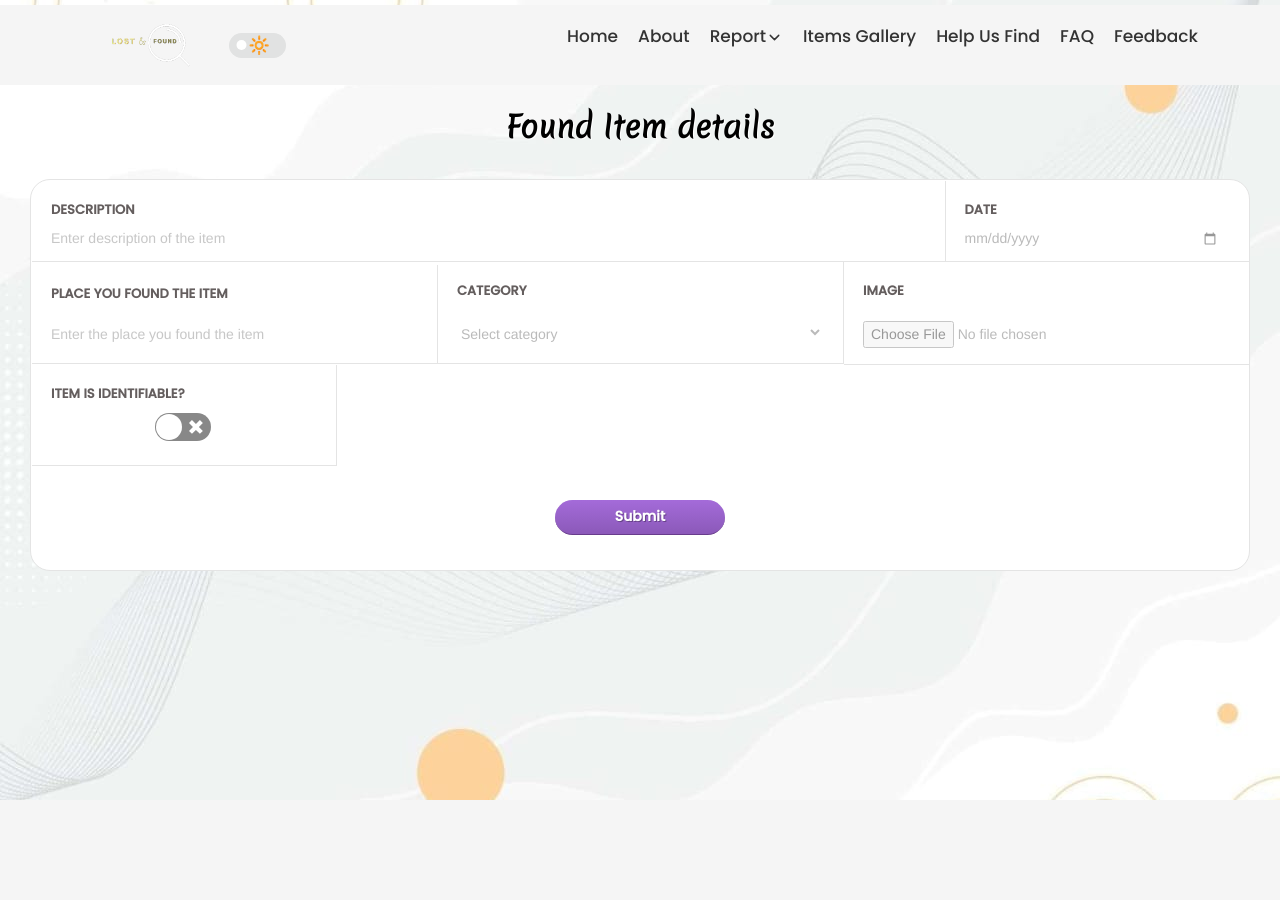
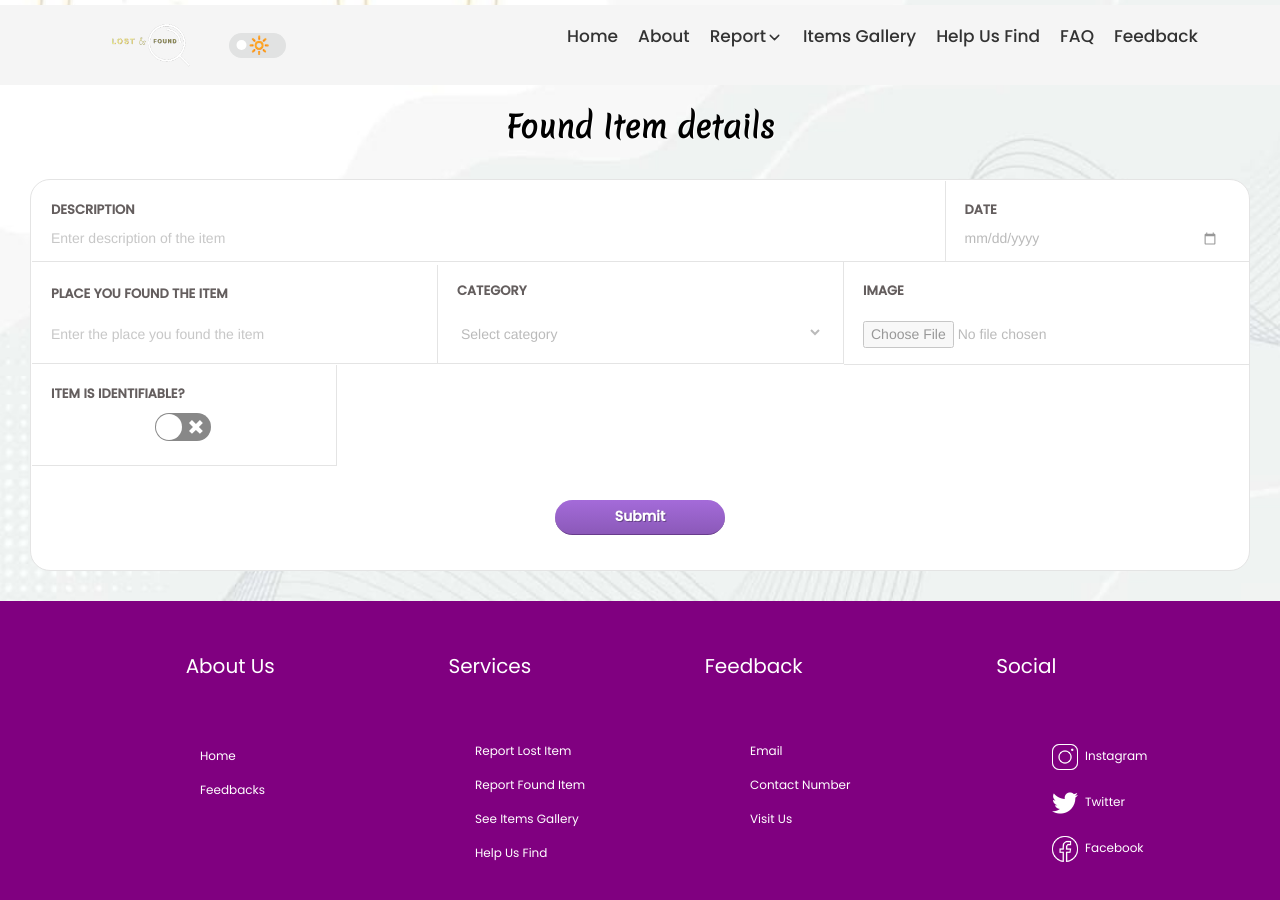
Before and after one commit to upes-open/OSoC-Lost-And-Found-WebApp, a React (Create React App) app in the folder lost-and-found-webapp/: page /found in a window 1280 px wide. Shown: the top 900 px of the page. Before the commit the page ends 800 px from the top, so only its background shows below. Built offline with nearby package versions, Linux system fonts and the light colour scheme; a web font is replaced by a local one.

Commit message:
added footer and fixed navbar

```diff
--- a/lost-and-found-webapp/src/App.js
+++ b/lost-and-found-webapp/src/App.js
@@ -14,6 +14,7 @@ import ItemGallery from "./items-gallery/ItemGallery";
 import CategorySelection from "./items-gallery/CategorySelection";
 import Login from "./login-page/Login"
 import Faq from "./faq/Faq";
+import Footer from "../src/Footer/Footer"
 
 const App = () => (
     <div>
@@ -34,6 +35,7 @@ const App = () => (
                 <Route exact path="/faq" element={<Faq />} />
             </Routes>
             <GoToTop/>
+            <Footer/>
         </Router>
 
     </div>
--- /dev/null
+++ b/lost-and-found-webapp/src/Footer/Footer.css
@@ -0,0 +1,208 @@
+/* Footer.css */
+
+.footer {
+  height: 50vh;
+  width: 100%;
+  background-color: purple;
+  color: white;
+  padding: 0;
+  margin:0;
+
+}
+
+.content p{
+  margin-right: 38px;
+}
+nav-link{
+  color: white;
+}
+.instapic {
+  width: 30px;
+}
+
+.content {
+  padding: 50px;
+  display: flex;
+  justify-content: space-evenly;
+  font-size: 20px;
+}
+
+.removeUnderline{
+  text-decoration: none;
+}
+
+.main-div {
+  position: relative;
+}
+
+.contentname1 {
+  font-size: 12px;
+  display: flex;
+  flex-direction: column;
+  margin-left: 200px;
+}
+
+.contentname2 {
+  position: absolute;
+  font-size: 12px;
+  display: flex;
+  flex-direction: column;
+  left: 475px;
+  top: -5px;
+}
+.navlinkhome{
+  color: white;
+}
+.contentname3 {
+  position: absolute;
+  font-size: 12px;
+  display: flex;
+  flex-direction: column;
+  left: 750px;
+  top: -5px;
+}
+
+.contentname4 {
+  position: absolute;
+  font-size: 12px;
+  display: flex;
+  flex-direction: column;
+  left: 1050px;
+  top: -5px;
+}
+
+.text {
+  color: white;
+  font-size: 12px;
+  font-family: poppins;
+  margin-left: 5px;
+}
+
+.dropdownmenu {
+  display: none;
+}
+
+@media (max-width: 768px) {
+  .footer {
+    /* margin-top: 300px; */
+    width: 100%;
+    height: auto;
+    float: left;
+  }
+
+  .content {
+    padding: 80px;
+    display: flex;
+    flex-direction: column;
+    justify-content: center;
+    align-items: center;
+    font-size: 20px;
+  }
+
+  .content p:hover {
+    margin-top: 2px;
+    text-decoration: underline;
+    cursor: pointer;
+  }
+
+  /* Show dropdown only in mobile view */
+  .dropdownmenu {
+    display: none;
+    position: absolute;
+    top: 100%;
+    left: 0;
+    z-index: 1000;
+    padding: 0;
+    margin: 0;
+    background-color: #9C27B0; /* Dark purple color */
+    box-shadow: 0 2px 6px rgba(0, 0, 0, 0.2);
+  }
+
+  .dropdownmenu li {
+    margin: 0;
+  }
+
+  .dropdownmenu li a {
+    display: block;
+    color: #fff; /* White text color */
+    text-decoration: none;
+    transition: background-color 0.3s ease, color 0.3s ease;
+  }
+
+  .dropdownmenu li a:hover {
+    background-color: #7B1FA2; /* Darker shade of purple on hover */
+  }
+  .dropdownmenu img {
+    width: 10px;
+  }
+
+  /* Hide contentname sections in mobile view */
+  .contentname1 {
+    display: none;
+  }
+
+  .contentname2 {
+    display: none;
+  }
+
+  .contentname3 {
+    display: none;
+  }
+
+  .contentname4 {
+    display: none;
+  }
+}
+/* Footer.css */
+
+/* ... previous CSS rules ... */
+
+/* Dropdown styling */
+.dropdownmenu {
+  display: none;
+}
+
+.menu-item {
+  position: relative;
+}
+
+.menu-item:hover .dropdownmenu {
+  display: block;
+}
+
+.dropdownmenu {
+  position: absolute;
+  top: 100%;
+  left: 0;
+  z-index: 1000;
+  padding: 0;
+  margin: 0;
+  background-color: #9C27B0; /* Dark purple color */
+  box-shadow: 0 2px 6px rgba(0, 0, 0, 0.2);
+  width: 100px;
+}
+
+.dropdownmenu li {
+  margin: 0;
+}
+
+.dropdownmenu li a {
+  display: block;
+  color: #fff; /* White text color */
+  text-decoration: none;
+  transition: background-color 0.3s ease, color 0.3s ease;
+}
+
+.dropdownmenu li a:hover {
+  background-color: #7B1FA2; /* Darker shade of purple on hover */
+}
+
+.dropdownmenu img {
+  width: 10px;
+}
+
+@media (min-width: 768px) {
+  .menu-item:hover .dropdownmenu {
+    display: none;
+  }
+}
--- /dev/null
+++ b/lost-and-found-webapp/src/Footer/Footer.js
@@ -0,0 +1,87 @@
+import React, { useState } from 'react';
+import "./Footer.css";
+import image from "../images/insta-logo.png";
+import image1 from "../images/twitter-logo.png";
+import image2 from "../images/facebook-logo.png";
+import { NavLink } from "react-router-dom";
+
+
+const Footer = () => {
+  const [isDropdownOpen, setDropdownOpen] = useState(false);
+
+  const toggleDropdown = () => {
+    setDropdownOpen(!isDropdownOpen);
+  };
+
+  return (
+    <div className="footer">
+      <div className="content">
+      {/* <NavLink to="/about" activeClassName="active-link"><p>About Us</p></NavLink> */}
+      <NavLink to="/about" activeClassName="active-link" className="nav-link">
+  <p>About Us </p>
+</NavLink>
+
+        <p>Services</p>
+        <NavLink to="/feedback" activeClassName="active-link" className="nav-link"><p>Feedback </p></NavLink>
+        <p
+          className="menu-item"
+          onMouseEnter={toggleDropdown}
+          onMouseLeave={toggleDropdown}
+        >
+          Social
+          {isDropdownOpen && (
+            <div className="dropdown">
+              {/* Dropdown content */}
+              <ul className="dropdownmenu">
+                <li>
+                  <a href='https://www.instagram.com/upes_dehradun/'><img src={image} className="instapic" alt='insta-pic'/><span className="text">Instagram</span></a>
+                </li>
+                <li>
+                  <a href='https://twitter.com/UPESDehradun' ><img src={image1} className="instapic" alt='twitter-pic' /><span className="text">Twitter</span></a>
+                </li>
+                <li>
+                  <a href='https://www.facebook.com/UPESddnuk/' > <img src={image2} className="instapic" alt='facebook-pic' /><span className="text">Facebook</span></a>
+                </li>
+              </ul>
+            </div>
+          )}
+        </p>
+      </div>
+
+      <div className="main-div">
+        <div className="contentname1">
+          <NavLink to="/home" className = "navlinkhome removeUnderline"><p>Home </p></NavLink>
+          <NavLink to="/feedback" className = "navlinkhome removeUnderline"><p>Feedbacks</p></NavLink>
+
+        </div>
+
+        <div className="contentname2">
+        <NavLink to="/lost" className = "navlinkhome removeUnderline"><p>Report Lost Item</p></NavLink>
+        <NavLink to="/found" className = "navlinkhome removeUnderline"><p>Report Found Item</p></NavLink>
+        <NavLink to="/items" className = "navlinkhome removeUnderline"><p>See Items Gallery</p></NavLink>
+        <NavLink to="/helpusfind" className = "navlinkhome removeUnderline"><p>Help Us Find</p></NavLink>
+        </div>
+
+        <div className="contentname3">
+          <p>Email</p>
+          <p>Contact Number</p>
+          <p>Visit Us</p>
+        </div>
+
+        <div className="contentname4">
+          <p>
+            <img src={image} className="instapic" alt='insta-pic'  /><a className="removeUnderline"  href='https://www.instagram.com/upes_dehradun/'><span className="text ">Instagram</span></a>
+          </p>
+          <p>
+            <img src={image1} className="instapic" alt='twitter-pic' /><a className="removeUnderline" href='https://twitter.com/UPESDehradun'><span className="text">Twitter</span></a>
+          </p>
+          <p>
+          <img src={image2} className="instapic" alt='facebook-pic' /><a className="removeUnderline" href='https://www.facebook.com/UPESddnuk/' ><span className="text">Facebook</span></a>
+          </p>
+        </div>
+      </div>
+    </div>
+  );
+};
+
+export default Footer;
```
